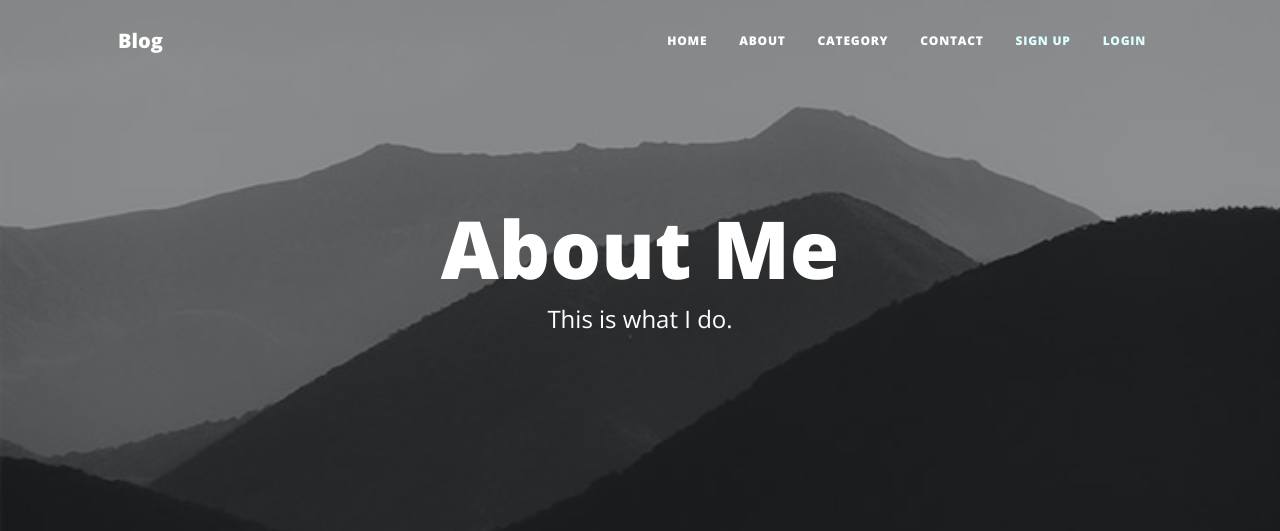
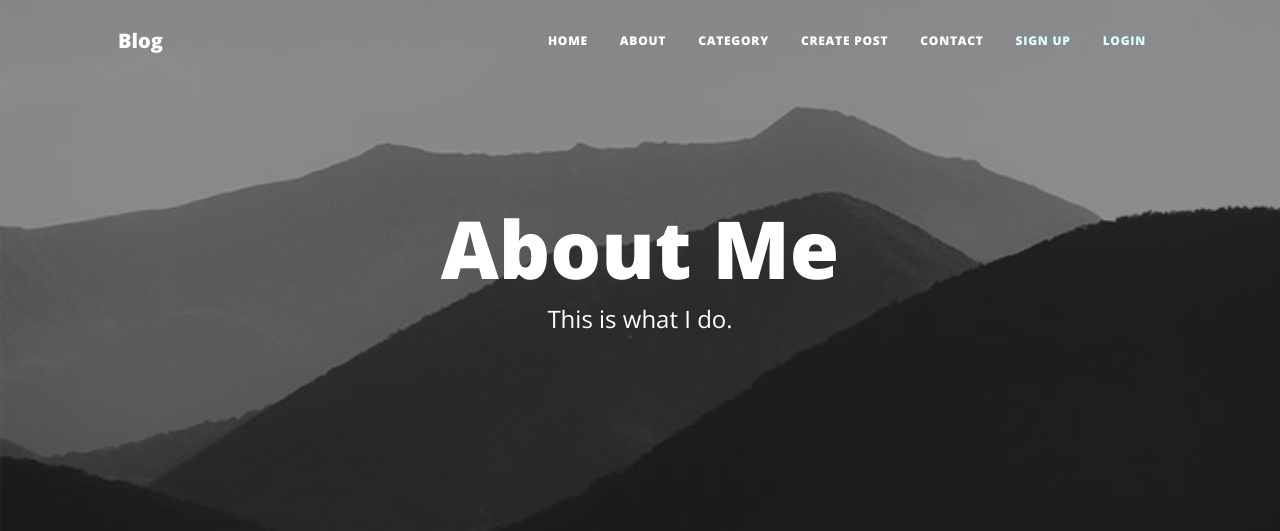
Before and after one commit to 2gang/ifp-flask-study, a Flask app: page /about in a window 1280 px wide. Shown: the top 531 px of the page. Run offline with Flask 2, Linux system fonts and the light colour scheme; some libraries are stand-ins or nearby versions.

Commit message:
add contact nav and edit create post nav

```diff
--- a/blog/templates/base.html
+++ b/blog/templates/base.html
@@ -29,7 +29,8 @@
                         <li class="nav-item"><a class="nav-link px-lg-3 py-3 py-lg-4" href="{{url_for("views.blog_home")}}">Home</a></li>
                         <li class="nav-item"><a class="nav-link px-lg-3 py-3 py-lg-4" href="{{url_for("views.about")}}">About</a></li>
                         <li class="nav-item"><a class="nav-link px-lg-3 py-3 py-lg-4" href="{{url_for("views.categories_list")}}">Category</a></li>
-                        <li class="nav-item"><a class="nav-link px-lg-3 py-3 py-lg-4" href="{{url_for("views.create_post")}}">Contact</a></li>
+                        <li class="nav-item"><a class="nav-link px-lg-3 py-3 py-lg-4" href="{{url_for("views.create_post")}}">Create Post</a></li>
+                        <li class="nav-item"><a class="nav-link px-lg-3 py-3 py-lg-4" href="{{url_for("views.contact")}}">Contact</a></li>
                     {% if user.is_authenticated %}
                         <li class="nav-item"><a class="nav-link px-lg-3 py-3 py-lg-4" style="color : #E0FFFF" href="">Welcome! {{ user.username }}</a></li>
                         <li class="nav-item"><a class="nav-link px-lg-3 py-3 py-lg-4" style="color : #E0FFFF" href="{{url_for("auth.logout")}}">Logout</a></li>
```
